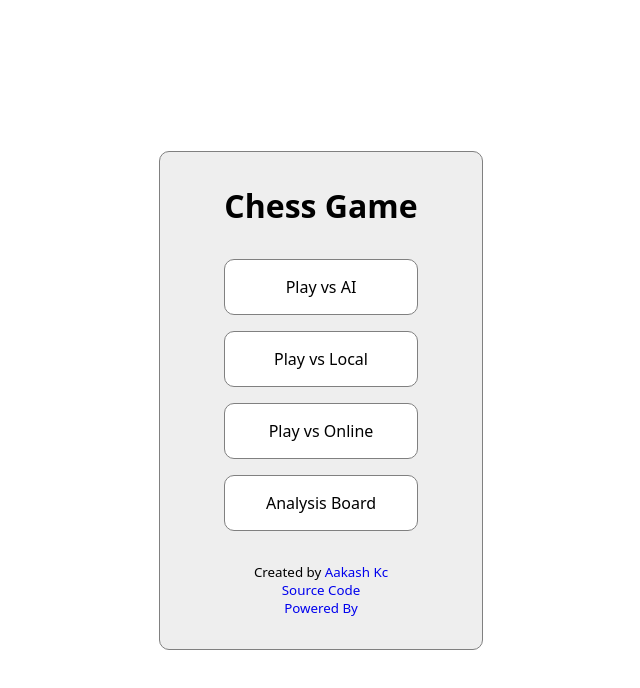
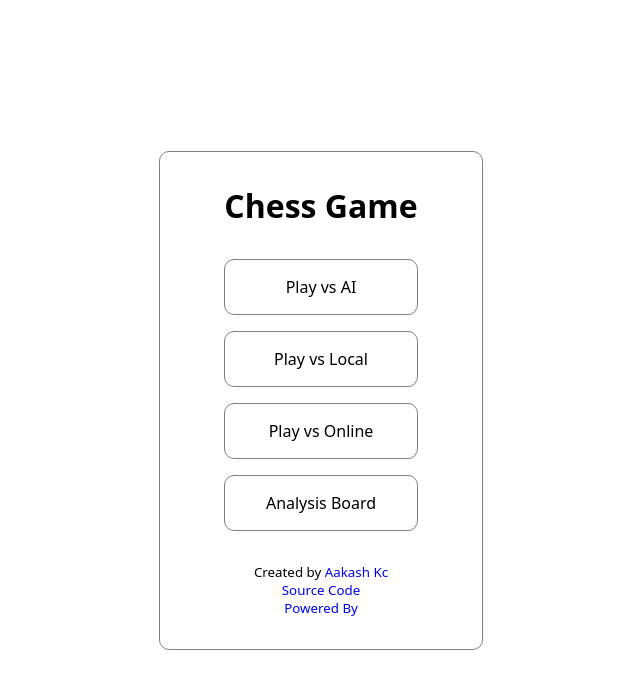
Before and after one commit to aakashkcx/chess-game, a React (Vite) app: page /#/ in a window 1280 px wide. Shown: the top 688 px of the page, without its empty margins (319-959 px from the left). Built offline with nearby package versions, Linux system fonts and the light colour scheme.

Commit message:
remove color

```diff
--- a/src/routes/Menu.module.css
+++ b/src/routes/Menu.module.css
@@ -5,7 +5,6 @@
   display: flex;
   flex-direction: column;
   gap: 2rem;
-  background-color: #eee;
 }
 
 .menu nav {
@@ -19,6 +18,5 @@
   border: 1px solid gray;
   border-radius: 10px;
   color: inherit;
-  background-color: #fff;
   text-decoration: none;
 }
```
